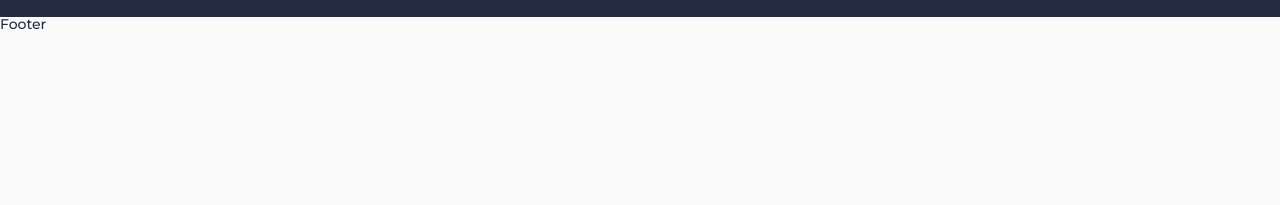
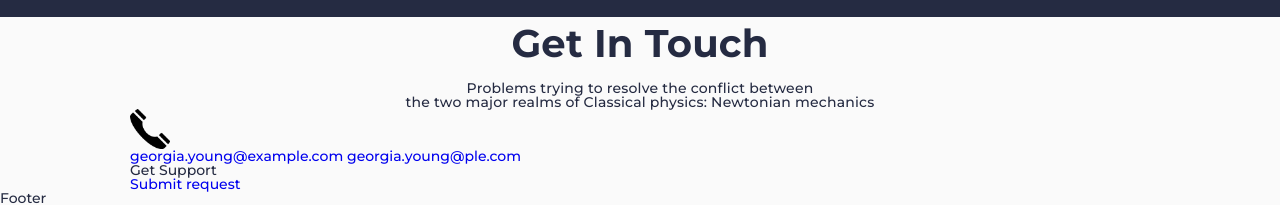
Before and after one commit to ksalpern/Relvise, a plain HTML site: page index.html in a window 1280 px wide. Shown: the part 3360-3565 px from the top of the page. Before the commit the page ends 3391 px from the top, so only its background shows below. Drawn offline with Linux system fonts and the light colour scheme; a web font is replaced by a local one.

Commit message:
add getintouch section

```diff
--- a/index.html
+++ b/index.html
@@ -384,6 +384,39 @@
             </div>
           </div>
         </section>
+
+        <section class="page__getintouch getintouch">
+          <div class="getintouch__container _container">
+            <div class="getintouch__header header-block">
+              <h2 class="header-block__title">Get In Touch</h2>
+              <div class="header-block__sub-title">
+                Problems trying to resolve the conflict between <br />
+                the two major realms of Classical physics: Newtonian mechanics
+              </div>
+            </div>
+            <div class="getintouch__items">
+              <div class="getintouch__item item-getintouch">
+                <div class="item-getintouch__icon">
+                  <img src="./assets/call.png" alt="" class="small-icon" />
+                </div>
+                <div class="item-getintouch__emails">
+                  <a
+                    href="mailto:georgia.young@example.com"
+                    class="item-getintouch__email"
+                    >georgia.young@example.com</a
+                  >
+                  <a
+                    href="mailto:georgia.young@example.com"
+                    class="item-getintouch__email"
+                    >georgia.young@ple.com</a
+                  >
+                </div>
+                <div class="item-getintouch__label">Get Support</div>
+                <a href="#" class="item-getintouch__button">Submit request</a>
+              </div>
+            </div>
+          </div>
+        </section>
       </main>
       <footer class="footer">Footer</footer>
     </div>
```
Also changed, not shown: assets/call.png (added), assets/location.png (added), assets/send.png (added).
